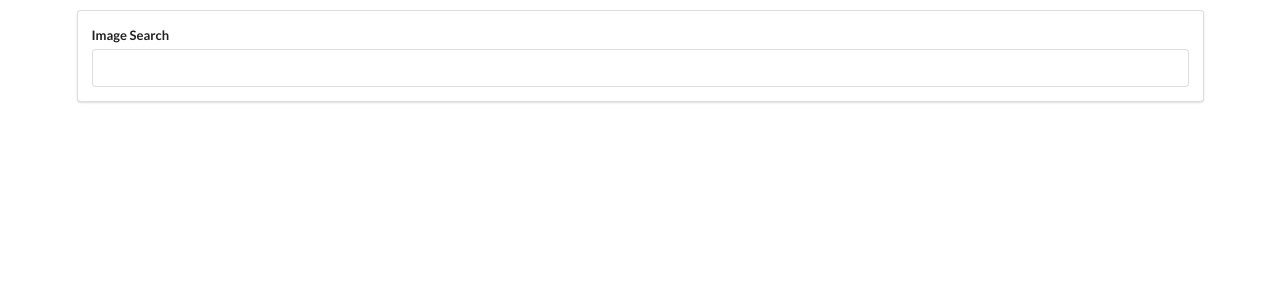
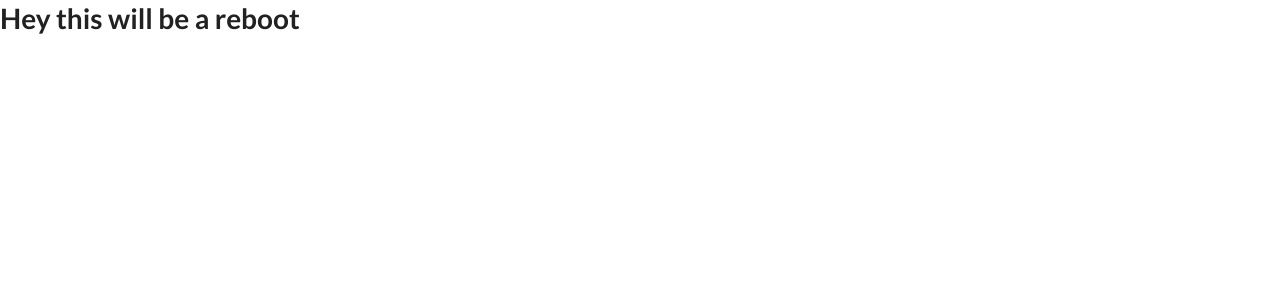
Before and after one commit to svhong/vidplayer, a React (Create React App) app: page / in a window 1280 px wide. Shown: the top 300 px of the page. Built offline with nearby package versions, Linux system fonts and the light colour scheme.

Commit message:
resetting application

```diff
--- a/src/App.js
+++ b/src/App.js
@@ -1,54 +1,7 @@
 import React, { Component } from "react";
-import SearchBar from "./components/SearchBar";
-import VideoList from "./components/VideoList"
-import VideoDetail from "./components/VideoDetail";
 
-import youtube from "./apis/youtube";
-
-import "./components/VideoItem.css";
-
-
-class App extends Component {
-
-    state = {
-        videos: [],
-        selectedVideo: null
-    };
-
-    onTermSubmit = async (term) => {
-        const response = await youtube.get('/search', {
-            params: {
-                q: term
-            }
-        });
-
-        this.setState({ videos: response.data.items })
-    }
-
-    onVideoSelect = (video) => {
-        console.log(video.snippet)
-        this.setState({ selectedVideo: video });
-    }
-
-
-    render() {
-        return (
-            <div className="ui container" style={{ marginTop: "10px" }}>
-                <SearchBar onTermSubmit={this.onTermSubmit} />
-                <div className="ui grid">
-                    <div className="ui row">
-                        <div className="eleven wide column">
-                            <VideoDetail video={this.state.selectedVideo} />
-                        </div>
-                        <div className="five wide column">
-                            <VideoList
-                                onVideoSelect={this.onVideoSelect} videos={this.state.videos} />
-                        </div>
-                    </div>
-                </div>
-            </div>
-        )
-    }
+const App = () => {
+    return <h1>Hey this will be a reboot</h1>
 }
 
 export default App;
--- a/src/apis/youtube.js
+++ /dev/null
@@ -1,12 +0,0 @@
-import axios from "axios";
-
-const KEY = "AIzaSyBdp3LJexrXvHw9lDJgnugfj_MhecNrNak";
-
-export default axios.create({
-    baseURL: "https://www.googleapis.com/youtube/v3",
-    params: {
-        part: "snippet",
-        maxResults: "5",
-        key: KEY
-    }
-})
--- a/src/components/SearchBar.js
+++ /dev/null
@@ -1,36 +0,0 @@
-import React, { Component } from "react";
-
-class SearchBar extends Component {
-    state = {
-        term: ""
-    }
-
-    handleChange = (event) => {
-        this.setState({ term: event.target.value });
-    }
-
-    handleSubmit = (event) => {
-        event.preventDefault();
-        this.props.onTermSubmit(this.state.term);
-    }
-
-    render() {
-        return (
-            <div className="ui segment">
-                <form onSubmit={this.handleSubmit} className="ui form">
-                    <div className="field">
-                        <label>Image Search</label>
-                        <input
-                            type="text"
-                            value={this.state.term}
-                            onChange={this.handleChange}
-                        />
-                    </div>
-                </form>
-            </div>
-        )
-    }
-
-}
-
-export default SearchBar
--- a/src/components/VideoDetail.js
+++ /dev/null
@@ -1,22 +0,0 @@
-import React from "react";
-
-export default function VideoDetail({ video }) {
-
-    if (!video) {
-        return <div></div>
-    }
-
-    const videoUrl = `https://www.youtube.com/embed/${video.id.videoId}`
-
-    return (
-        <div className="video-player">
-            <div className="ui embed">
-                <iframe src={videoUrl} frameBorder="0" allow="accelerometer; autoplay; encrypted-media; gyroscope; picture-in-picture" allowFullScreen title={video.snippet.title}></iframe>
-            </div>
-            <div className="video-description ui segment">
-                <h3>{video.snippet.title}</h3>
-                <p>{video.snippet.description}</p>
-            </div>
-        </div>
-    );
-}
--- a/src/components/VideoItem.css
+++ /dev/null
@@ -1,9 +0,0 @@
-.video-item {
-    display: flex !important;
-    align-items: center !important;
-    cursor: pointer;
-}
-
-.video-item.item img {
-    max-width: 180px;
-}
--- a/src/components/VideoItem.js
+++ /dev/null
@@ -1,17 +0,0 @@
-import React from "react";
-
-const VideoItem = ({ video, onVideoSelect }) => {
-    return (
-        <div onClick={() => { onVideoSelect(video) }} className="video-item item">
-            <img className="ui image"
-                src={video.snippet.thumbnails.medium.url}
-                alt={video.snippet.channelTitle}
-            />
-            <div className="content">
-                <div className="header">{video.snippet.title}</div>
-            </div>
-        </div>
-    )
-}
-
-export default VideoItem;
--- a/src/components/VideoList.js
+++ /dev/null
@@ -1,17 +0,0 @@
-import React from "react";
-
-import VideoItem from "./VideoItem";
-
-const VideoList = ({ videos, onVideoSelect }) => {
-    const renderedList = videos.map((video) => {
-        return (
-            <VideoItem onVideoSelect={onVideoSelect} video={video} key={video.id.videoId} />
-        )
-    })
-
-    return (
-        <div className="ui relaxed divided list">{renderedList}</div>
-    )
-}
-
-export default VideoList;
```
Also changed, not shown: src/components/VideoDetail.css (deleted).
